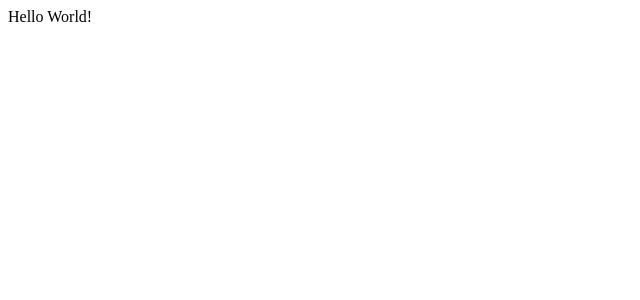
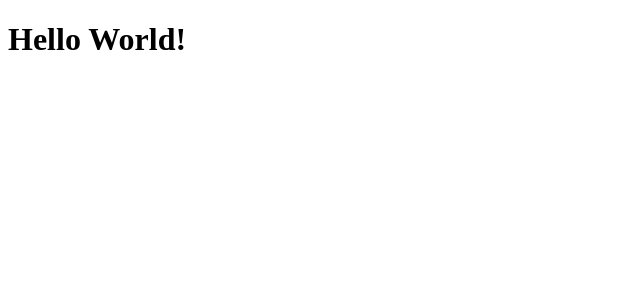
Before and after one commit to paulohmoreira/squad-builder, a React (Create React App) app: page / in a window 1280 px wide. Shown: the top 300 px of the page, without its empty margins (0-640 px from the left). Built offline with nearby package versions, Linux system fonts and the light colour scheme.

Commit message:
Criar component de formulário

```diff
--- a/src/App.js
+++ b/src/App.js
@@ -1,5 +1,11 @@
-function App() {
-  return <div className='App'>Hello World!</div>;
-}
+import Form from './components/Form';
+
+const App = () => {
+  return (
+    <div>
+      <Form />
+    </div>
+  );
+};
 
 export default App;
--- /dev/null
+++ b/src/components/Form/index.js
@@ -0,0 +1,11 @@
+import './form.css';
+
+const Form = () => {
+  return (
+    <form>
+      <h1>Hello World!</h1>
+    </form>
+  );
+};
+
+export default Form;
```
Also changed, not shown: src/components/Form/form.css (added), 1 other file (tests, documents, lock files or other folders).
